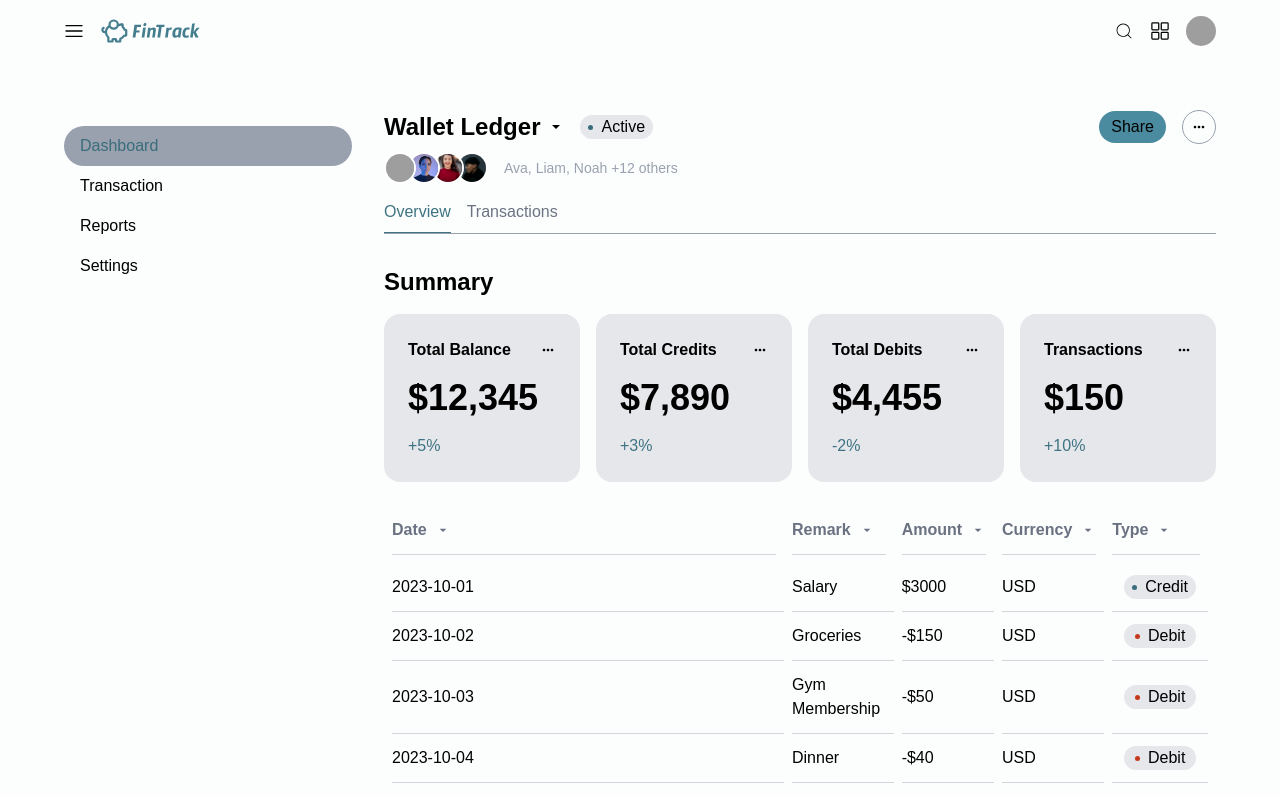
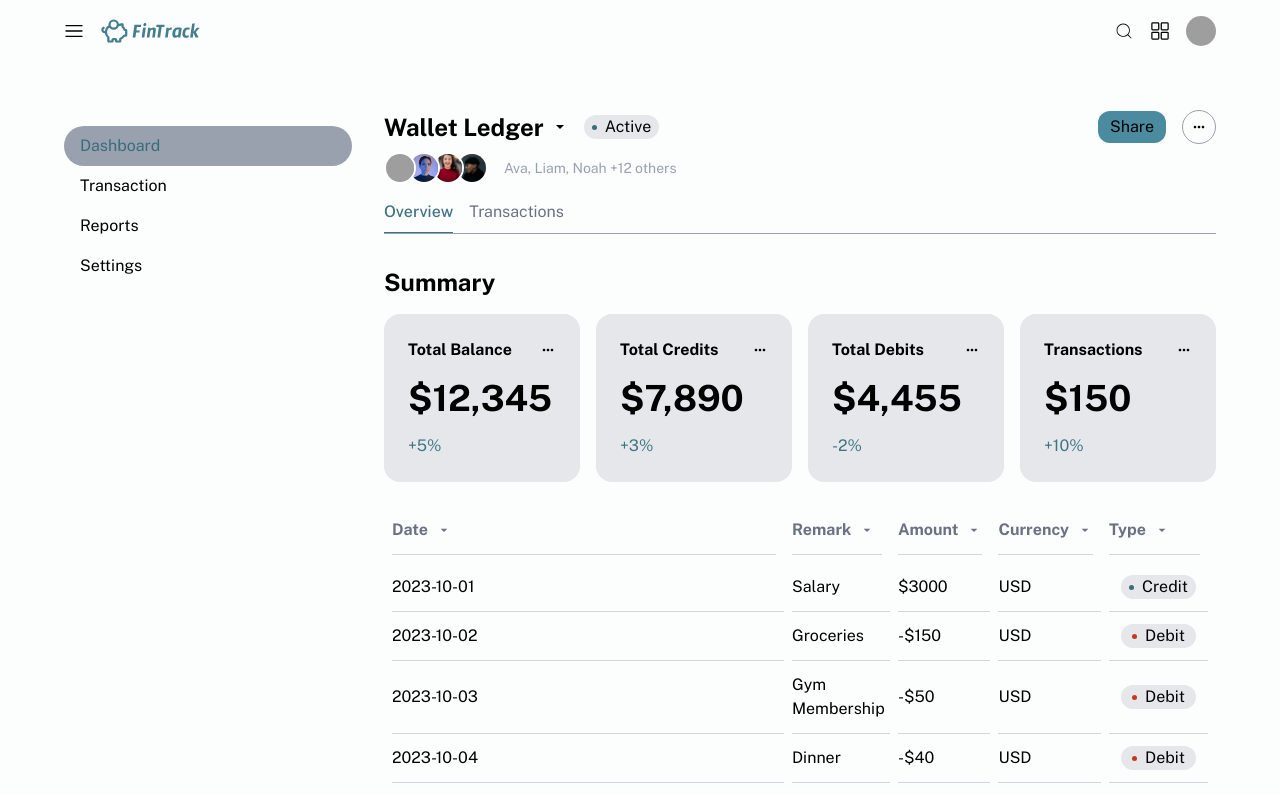
Before and after one commit to daxvinci/fintrack, a Next.js app: page / in a window 1280 px wide. Shown: the top 795 px of the page. Built offline with nearby package versions, Linux system fonts and the light colour scheme; grey boxes are pictures that could not be loaded.

Commit message:
changed font

```diff
--- a/src/app/layout.tsx
+++ b/src/app/layout.tsx
@@ -2,8 +2,12 @@ import type { Metadata } from "next";
 import "./globals.css";
 import TopNav from "@/components/TopNav";
 import ThemeContextProvider from "./ThemeContextProvider";
+import { Public_Sans } from "next/font/google";
 
-
+const publicSans = Public_Sans({
+  subsets: ["latin"], // you can also add "latin-ext"
+  weight: ["400", "500", "700"], // choose weights you need
+});
 
 export const metadata: Metadata = {
   title: "Fintrack",
@@ -76,7 +80,7 @@ export default function RootLayout({
   return (
     <html lang="en">
       <body
-        className={`font-sans bg-[#FCFDFD] w-full min-h-screen p-8 sm:px-16 sm:pt-4 sm:pb-8 antialiased`}
+        className={`${publicSans.className} bg-[#FCFDFD] w-full min-h-screen p-8 sm:px-16 sm:pt-4 sm:pb-8 antialiased`}
       >
         <ThemeContextProvider>
           <TopNav />
--- a/src/components/Header.tsx
+++ b/src/components/Header.tsx
@@ -19,7 +19,7 @@ const Header = () => {
             </div>
 
             <div className="head-nav-right flex gap-4 items-center">
-              <button className="share-button sm:text-base text-sm hover:cursor-pointer active:translate-y-2 transition-all duration-300 hover:bg-[#4B8B9F] py-1 px-3 rounded-2xl bg-[#4b8b9f]">
+              <button className="share-button sm:text-base text-sm hover:cursor-pointer active:translate-y-2 transition-all duration-300 hover:bg-[#4B8B9F] py-1 px-3 rounded-xl bg-[#4b8b9f]">
                 Share
               </button>
               <div className="more-button rounded-full p-2 active:scale-50 transition-all duration-300 hover:cursor-pointer border border-gray-400">
```
